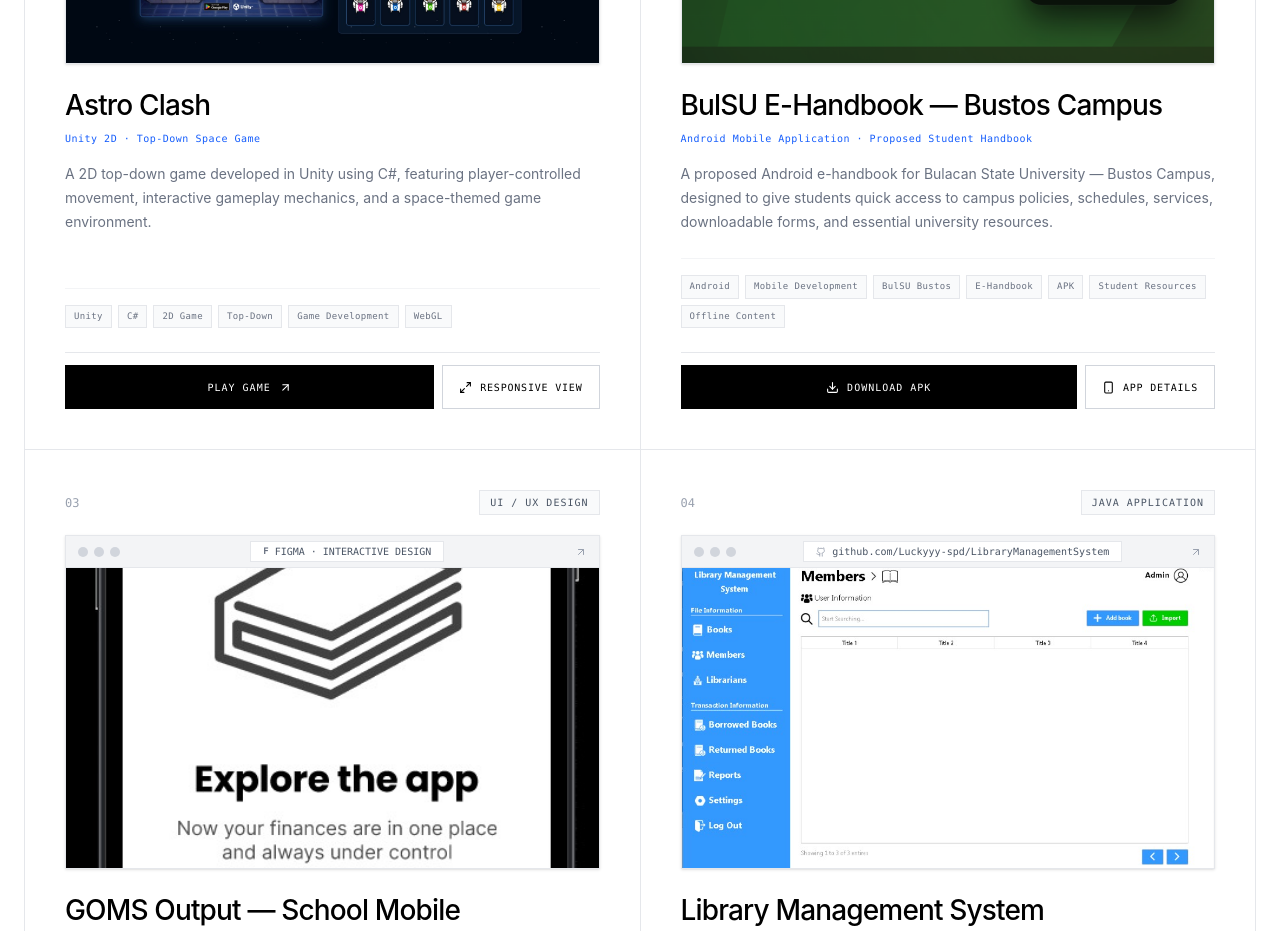
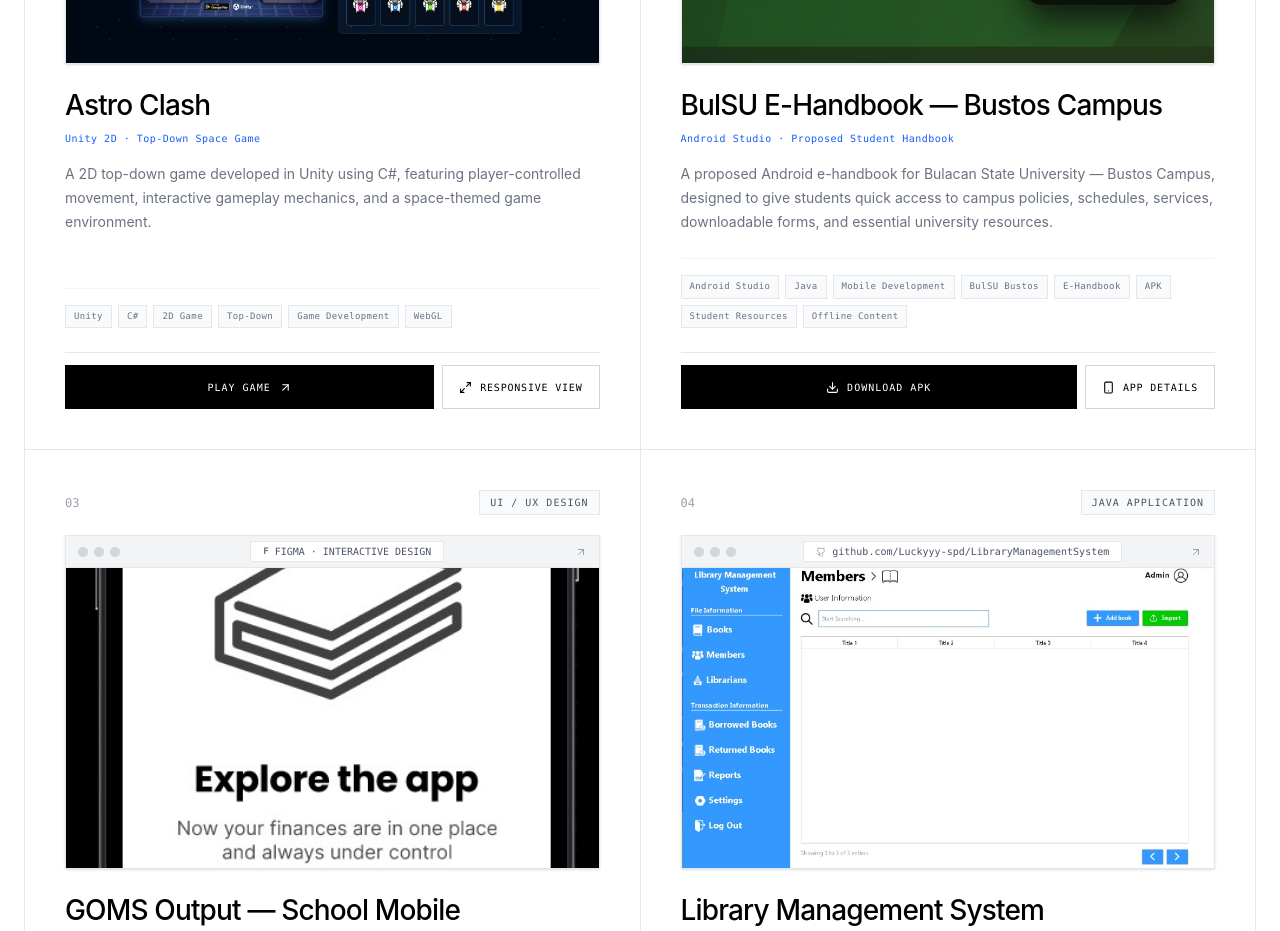
Before and after one commit to saintjohn31/rai-dev-portfolio, a React (Vite) app: page / in a window 1280 px wide. Shown: the part 1700-2631 px from the top of the page. Built offline with nearby package versions, Linux system fonts and the light colour scheme.

Commit message:
Add GOMS project and update BulSU APK download

```diff
--- a/src/data/projectsData.js
+++ b/src/data/projectsData.js
@@ -88,7 +88,7 @@
             'BulSU E-Handbook — Bustos Campus',
 
         subtitle:
-            'Android Mobile Application · Proposed Student Handbook',
+            'Android Studio · Proposed Student Handbook',
 
         category:
             'MOBILE DEVELOPMENT',
@@ -115,7 +115,8 @@
             'BulSU E-Handbook is a proposed Android mobile application developed as a digital companion for students of Bulacan State University — Bustos Campus. The application provides a centralized and mobile-friendly way to access important handbook information, campus policies, schedules, student services, downloadable forms, campus resources, and other useful university information. The project focuses on making essential campus references easier to access through a clean and convenient Android interface, including content designed for quick reference and offline availability.',
 
         tags: [
-            'Android',
+            'Android Studio',
+            'Java',
             'Mobile Development',
             'BulSU Bustos',
             'E-Handbook',
```
